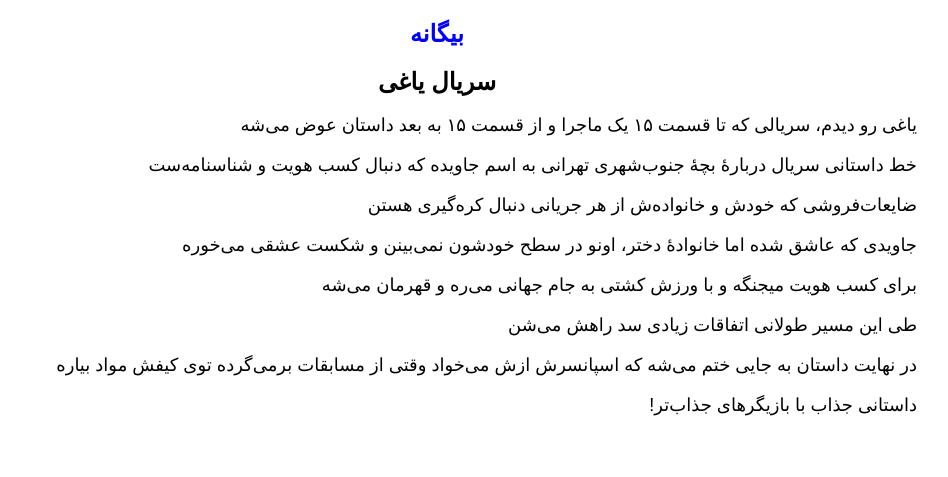
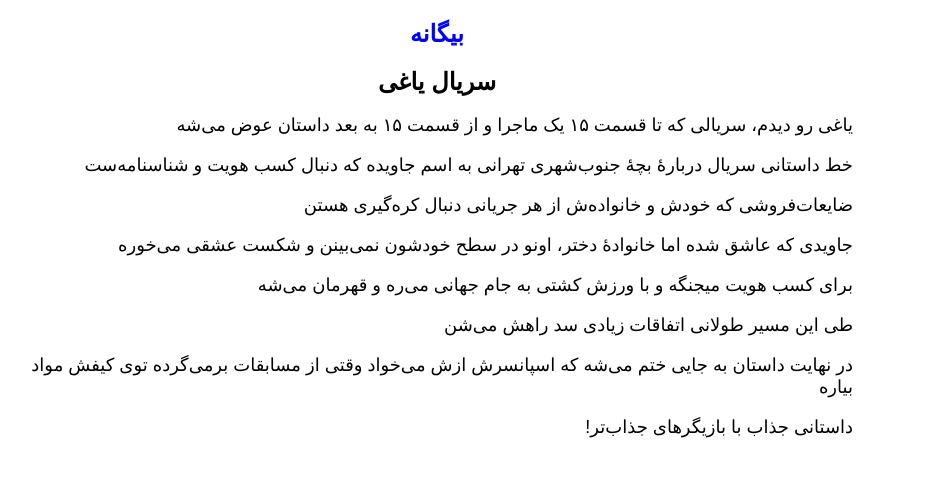
Before and after one commit to darkblog/darkblog.github.io, a Jekyll site: the page built from _posts/2023-8-19-4.md, in a window 1280 px wide. Shown: the top 477 px of the page, without its empty margins (316-1264 px from the left). Built offline with Jekyll 4.4.1, drawn with Linux system fonts in a browser that asks for light colours.

Commit message:
Update default.html

```diff
--- a/_layouts/default.html
+++ b/_layouts/default.html
@@ -10,7 +10,7 @@ layout: compress
 <title>{{ page.title }}</title>
 <meta name="description" content="{{ page.title }}">
 <link rel="canonical" href="{{ page.url | replace:'index.html','' | prepend: site.baseurl | prepend: site.url }}">
-<style amp-custom>body{font-family:sans-serif;margin:auto;max-width:75%;text-align:center}h1,h2{font-size:x-large}a{color:blue;text-decoration:none;padding:10px}p{text-align:right;font-size:large}</style>
+<style amp-custom>body{font-family:sans-serif;margin:auto;max-width:65%;text-align:center}h1,h2{font-size:x-large}a{color:blue;text-decoration:none;padding:10px}p{text-align:right;font-size:large}</style>
 </head>
 <body>
 <nav>
```
